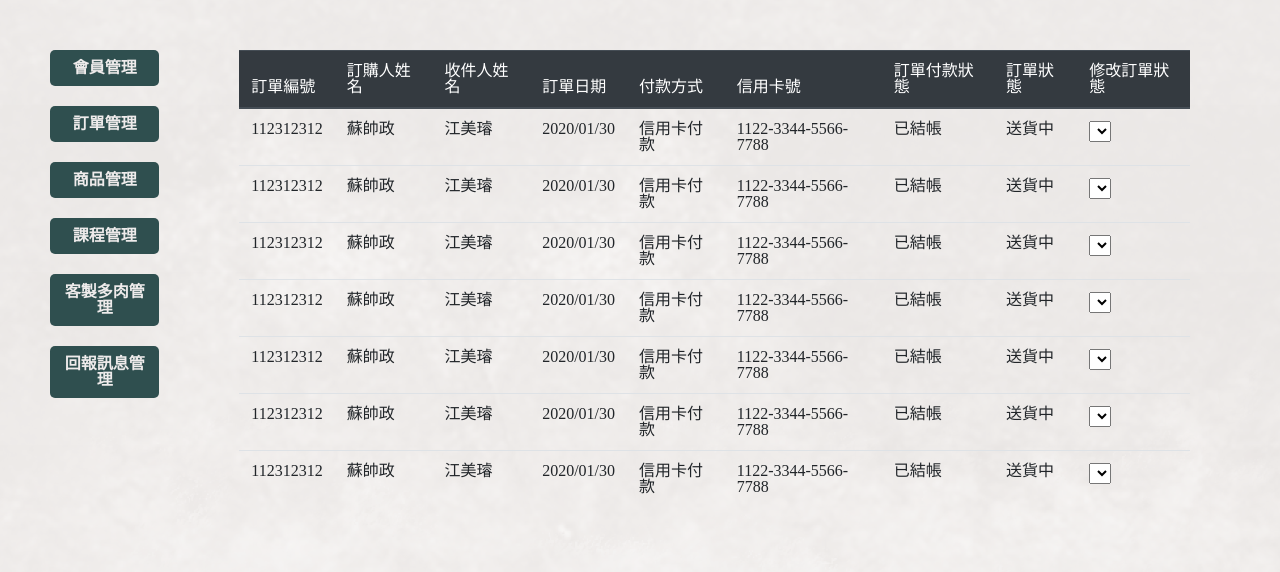
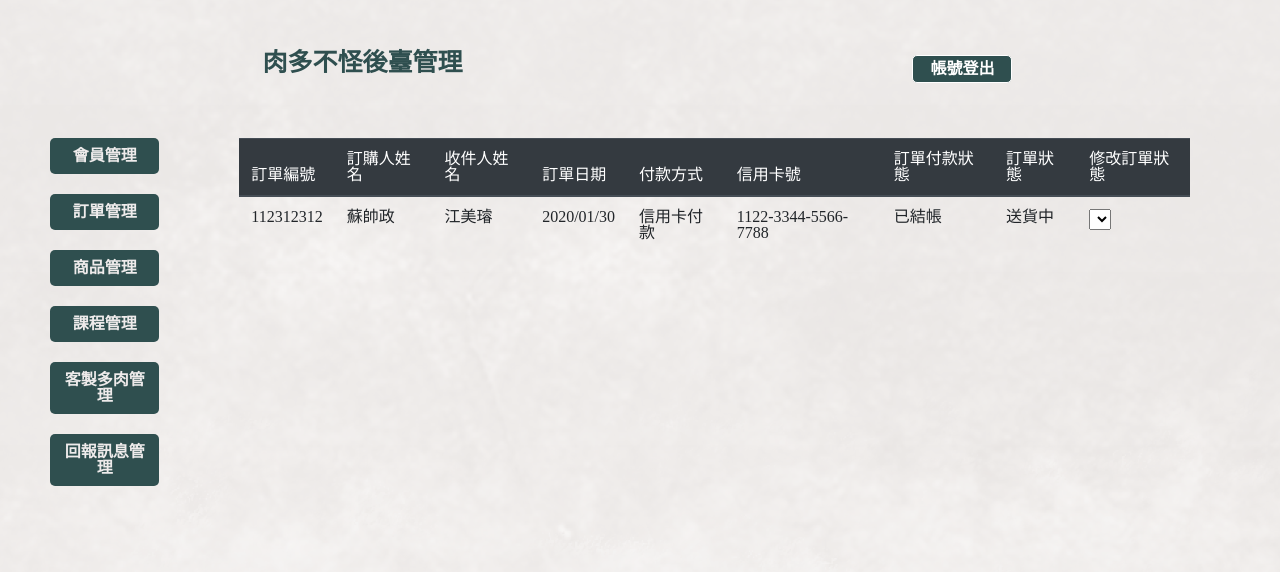
Before and after one commit to otis913/Succulents_Plant, a PHP site: page /order_manage.html in a window 1280 px wide. Shown: the top 572 px of the page. Run offline with PHP 8.4, Linux system fonts and the light colour scheme; lists and menus that the app fills with data are empty.

Commit message:
後臺結構調整

```diff
--- a/back/css/back_index.css
+++ b/back/css/back_index.css
@@ -142,6 +142,9 @@ body {
 .wrapper {
   width: 1200px;
   margin: 0 auto;
+}
+
+.section_main {
   display: flex;
   justify-content: center;
 }
@@ -152,6 +155,7 @@ body {
   align-content: space-between;
   margin-right: 20px;
   margin-top: 40px;
+  color: #ffff;
 }
 
 .list a {
@@ -187,6 +191,30 @@ ul > a:nth-child(1):hover {
   color: #d9a420;
 }
 
+.back_header {
+  display: flex;
+  justify-content: space-around;
+  margin-top: 50px;
+}
+
+.back_header h1 {
+  font-weight: bold;
+  color: #2f4f4f;
+  font-size: 25px;
+}
+
+.back_header .back_signOut_btn {
+  background-color: #2f4f4f;
+  border-radius: 5px;
+  margin: 5px;
+  color: #fff;
+  border: 1px solid #fff;
+  padding: 5px;
+  font-weight: bold;
+  width: 100px;
+  cursor: pointer;
+}
+
 .member_main {
   margin: 50px;
 }
--- a/back/order_manage.html
+++ b/back/order_manage.html
@@ -11,9 +11,15 @@
 </head>
 
 <body>
+  <div class="wrapper">
+    <div class="back_header">
 
-  <div class="wrapper">
+  <h1>肉多不怪後臺管理</h1>
 
+  <input type="button" class="back_signOut_btn" name="" id="" value="帳號登出" />
+</div>
+
+    <div class="section_main">
       <div class="list">
 
         <ul>
@@ -109,73 +115,11 @@
               <td>送貨中</td>
               <td><select name="" id=""></select></td>
             </tr>
-          <tr>
-            <th scope="row">112312312</th>
-            <td>蘇帥政</td>
-            <td>江美璿</td>
-            <td>2020/01/30</td>
-            <td>信用卡付款</td>
-            <td>1122-3344-5566-7788</td>
-            <td>已結帳</td>
-            <td>送貨中</td>
-            <td><select name="" id=""></select></td>
-          </tr>
-          <tr>
-            <th scope="row">112312312</th>
-            <td>蘇帥政</td>
-            <td>江美璿</td>
-            <td>2020/01/30</td>
-            <td>信用卡付款</td>
-            <td>1122-3344-5566-7788</td>
-            <td>已結帳</td>
-            <td>送貨中</td>
-            <td><select name="" id=""></select></td>
-          <tr>
-            <th scope="row">112312312</th>
-            <td>蘇帥政</td>
-            <td>江美璿</td>
-            <td>2020/01/30</td>
-            <td>信用卡付款</td>
-            <td>1122-3344-5566-7788</td>
-            <td>已結帳</td>
-            <td>送貨中</td>
-            <td><select name="" id=""></select></td>
-          </tr>
-          <tr>
-            <th scope="row">112312312</th>
-            <td>蘇帥政</td>
-            <td>江美璿</td>
-            <td>2020/01/30</td>
-            <td>信用卡付款</td>
-            <td>1122-3344-5566-7788</td>
-            <td>已結帳</td>
-            <td>送貨中</td>
-            <td><select name="" id=""></select></td>
-          </tr>
-          <tr>
-            <th scope="row">112312312</th>
-            <td>蘇帥政</td>
-            <td>江美璿</td>
-            <td>2020/01/30</td>
-            <td>信用卡付款</td>
-            <td>1122-3344-5566-7788</td>
-            <td>已結帳</td>
-            <td>送貨中</td>
-            <td><select name="" id=""></select></td>
-          </tr>
-          <tr>
-            <th scope="row">112312312</th>
-            <td>蘇帥政</td>
-            <td>江美璿</td>
-            <td>2020/01/30</td>
-            <td>信用卡付款</td>
-            <td>1122-3344-5566-7788</td>
-            <td>已結帳</td>
-            <td>送貨中</td>
-            <td><select name="" id=""></select></td>
-          </tr>
+
           </tbody>
         </table>
+
+      </div>
 
 
 
--- /dev/null
+++ b/back/original/back_layout/back_header.html
@@ -0,0 +1,6 @@
+<div class="back_header">
+
+  <h1>肉多不怪後臺管理</h1>
+
+  <input type="button" class="back_signOut_btn" name="" id="" value="帳號登出" />
+</div>
--- a/back/original/sign.html
+++ b/back/original/sign.html
@@ -12,6 +12,7 @@
 </head>
 
 <body>
+  @@include('./back_layout/back_header.html')
   <div class="wrapper_sign">
     <form>
       <div class="lg-3 mb-3">
--- a/back/sass/back_index.scss
+++ b/back/sass/back_index.scss
@@ -6,8 +6,13 @@ body{
 .wrapper{
   width: 1200px;
   margin:0 auto;
+ }
+.section_main{
   display: flex;
   justify-content: center;
+}
+
+.member_main{
 
 }
 
@@ -51,8 +56,28 @@ ul>a:nth-child(1):hover{
   .list ol a:hover{
     color:#d9a420;
    }
+.back_header{
+  display: flex;
+  justify-content: space-around;
+  margin-top: 50px;
+  h1{
+    font-weight: bold;
+    color:#2f4f4f;
+    font-size:25px;
+  }
+  .back_signOut_btn{
+    background-color: #2f4f4f;
+    border-radius: 5px;
+    margin: 5px;
+    color: #fff;
+    border: 1px solid #fff;
+    padding: 5px;
+    font-weight: bold;
+    width: 100px;
+    cursor: pointer;
+  }
 
-
+}
 
 
 
--- a/back/sign.html
+++ b/back/sign.html
@@ -12,6 +12,12 @@
 </head>
 
 <body>
+  <div class="back_header">
+
+  <h1>肉多不怪後臺管理</h1>
+
+  <input type="button" class="back_signOut_btn" name="" id="" value="帳號登出" />
+</div>
   <div class="wrapper_sign">
     <form>
       <div class="lg-3 mb-3">
```
Also changed, not shown: back/Custom_manage.html (+12 -6 lines), back/handClass_manage.html (+10 -1 lines), back/knowledge_manage.html (+9 -1 lines), back/member_manage.html (+21 -13 lines), back/original/Custom_manage.html (+7 -6 lines), back/original/handClass_manage.html (+6 -2 lines), back/original/knowledge_manage.html (+5 -2 lines), back/original/member_manage.html (+17 -14 lines), back/original/order_manage.html (+5 -2 lines), back/original/porduct_manage.html (+5 -2 lines), back/original/report_manage.html (+5 -3 lines), back/porduct_manage.html (+9 -1 lines), back/report_manage.html (+9 -2 lines), 1 other file. Lines whose indentation alone changed are shown as unchanged.
